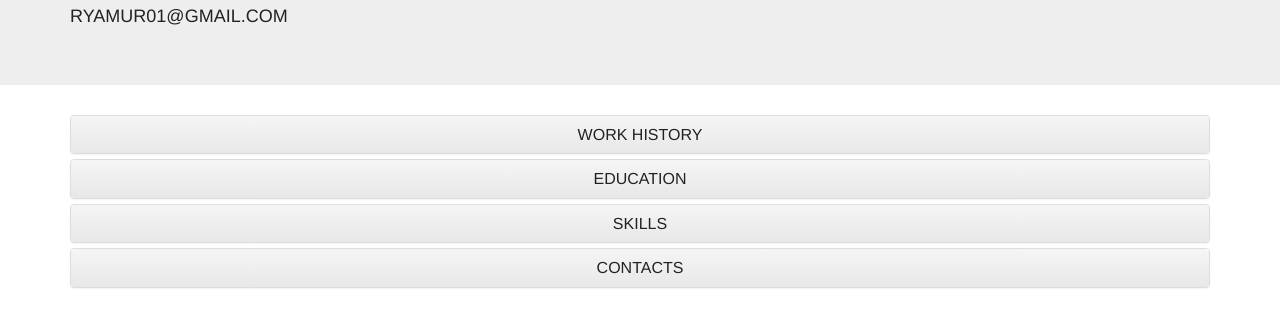
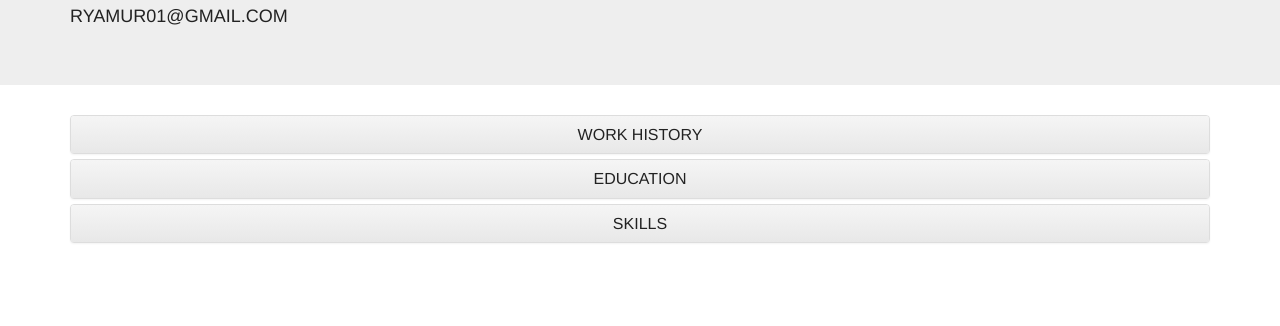
Before and after one commit to RyaMur/RyaMur.github.io, a plain HTML site: page resume.html in a window 1280 px wide. Shown: the part 134-460 px from the top of the page. Drawn offline with nearby package versions, Linux system fonts and the light colour scheme.

Commit message:
commented out contacts

```diff
--- a/resume.html
+++ b/resume.html
@@ -154,7 +154,7 @@
                 </div>
             </div>
 
-            <div class="panel panel-default">
+            <!-- <div class="panel panel-default">
                 <div class="panel-heading" role="tab" id="headingFour">
                     <h4 class="panel-title">
                         <a href="#contacts" data-toggle="collapse" data-parent="#accordian" aria-expanded="true"
@@ -179,7 +179,7 @@
                         <p>PHONE: 541.999.6317</p>
                     </div>
                 </div>
-            </div>
+            </div> -->
         </div>
     </div>
     <script src="//code.jquery.com/jquery-2.1.3.min.js"></script>
```
